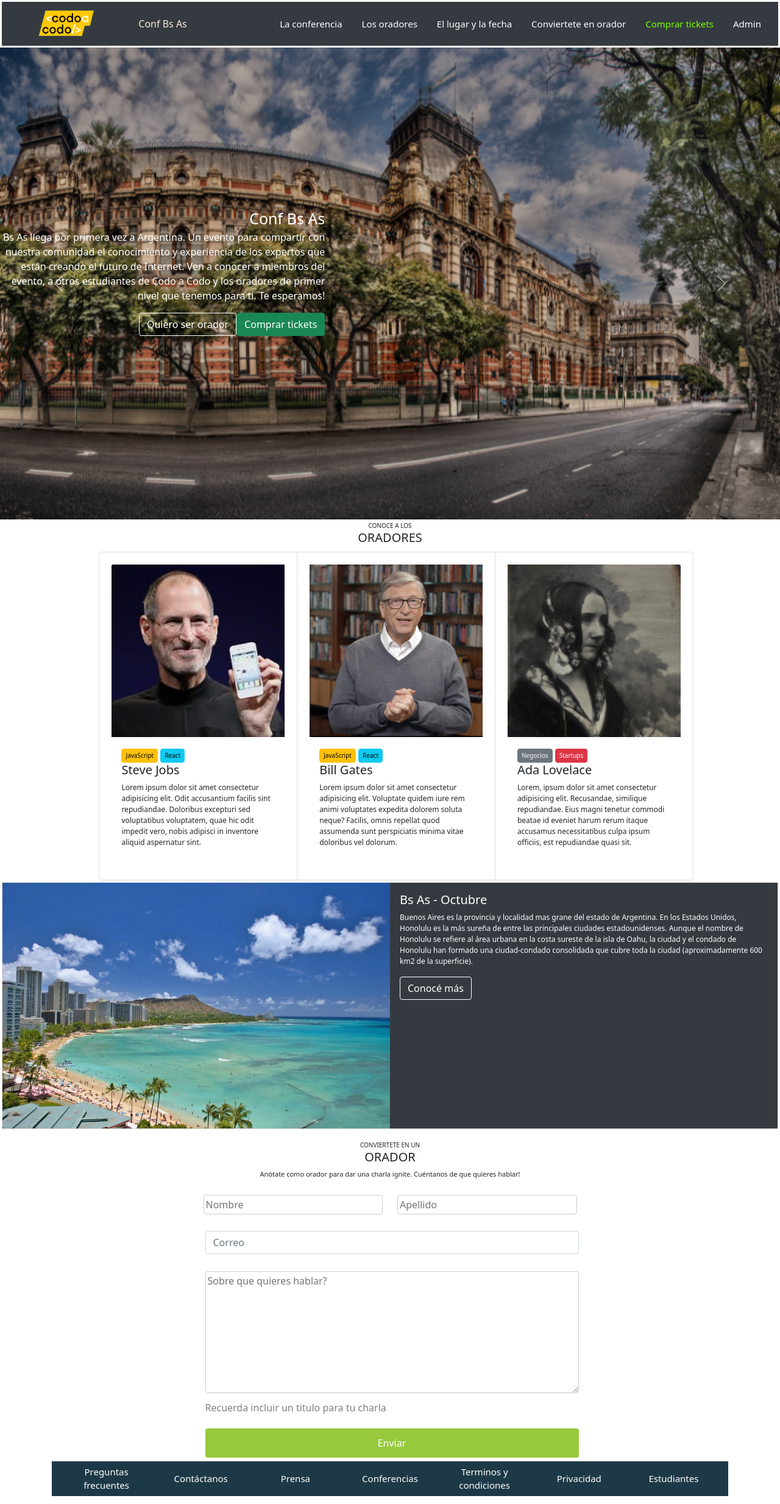
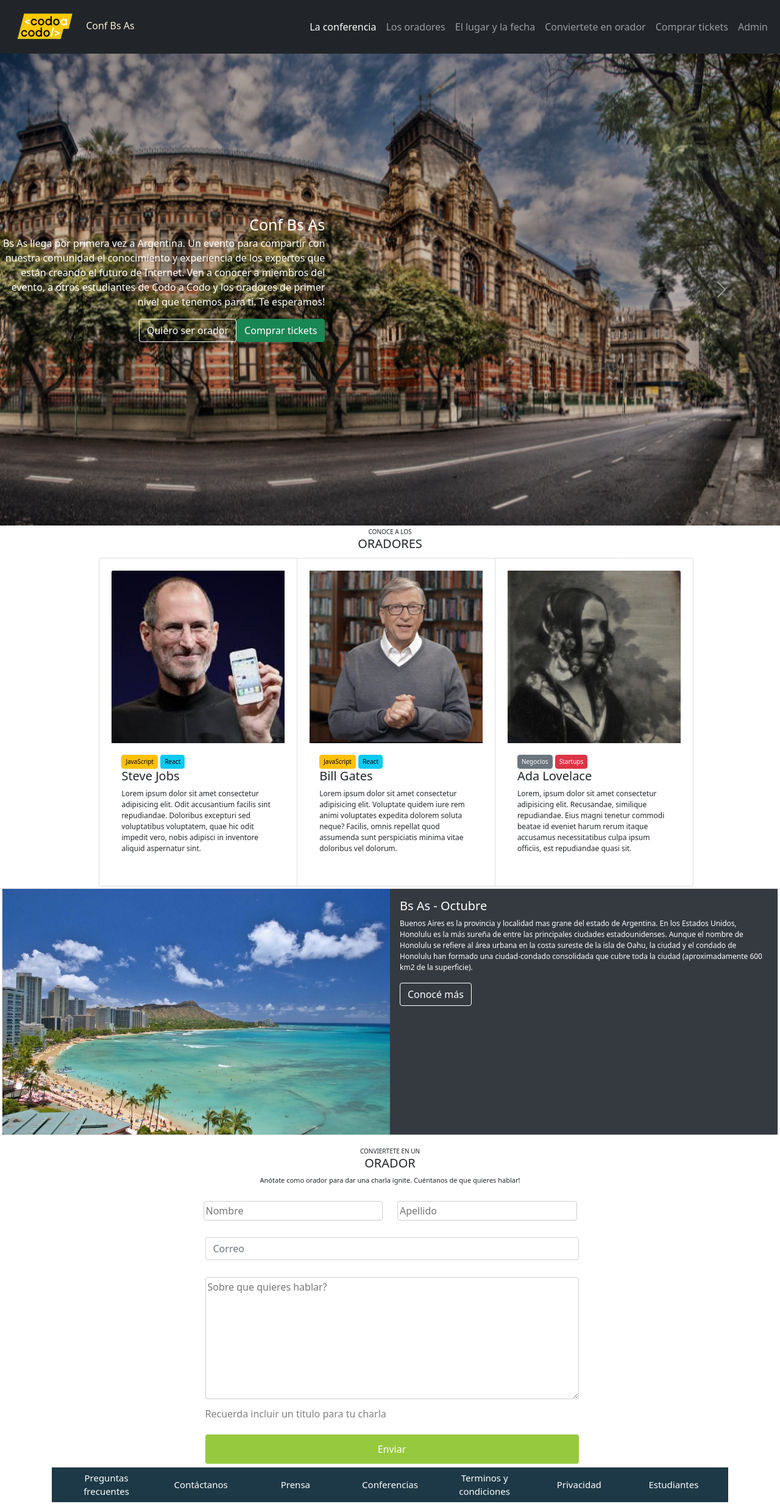
Before and after one commit to arielxct/Trabajo_Integrador_Final_WEB, a PHP site: page / in a window 1280 px wide. Shown: the whole page at 61% size. Run offline with PHP 8.4, Linux system fonts and the light colour scheme; some libraries are stand-ins or nearby versions.

Commit message:
modifico nav-bar utilizando boostrap

```diff
--- a/css/style.css
+++ b/css/style.css
@@ -22,13 +22,13 @@
 
 /* header */
 .columna1 {
-  background-color: #353a40;
+  /* background-color: #353a40; */
   color: antiquewhite;
   /* font-size: 50px; */
 }
 
 .columna3 {
-  background-color: #353a40;
+  /* background-color: #353a40; */
   color: antiquewhite;
   /* font-size: 50px; */
   display: flex;
--- a/index.php
+++ b/index.php
@@ -15,27 +15,27 @@
 </head>
 
 <header class="header">
-    <div class="menu_grande">
+    <!-- <div class="menu_grande">
         <div class="text-center">
-            <div class="row">
-                <div class="col-2 columna1">
+            <div class="row"> -->
+                <!-- <div class="col-2 columna1">
                     <img src="image/codoacodo.png" alt="Codo a Codo" class="logo">
                 </div>
                 <div class="col-1 columna3 conf_bs_as">
                     <a>Conf Bs As</a>
-                </div>
+                </div> -->
 
                 <!-- Incluimos el nav-bar -->
-                <div class="col-9 columna2">
+                <!-- <div class="col-9 columna2"> -->
                     <?php
                     include 'nav-bar.html';
                     ?>
-                </div>
-            </div>
+                <!-- </div> -->
+            <!-- </div> -->
 
-        </div>
-    </div>
-
+        <!-- </div> -->
+    <!-- </div> -->
+</header>
 <!-- ================================================================ -->
 
 <body>
--- a/nav-bar.html
+++ b/nav-bar.html
@@ -1,9 +1,9 @@
 <!-- <div class="col-9 columna2"> -->
 
 
-    <img src="menu.jpg" class="menu">
-    <!-- comienzo barra de navegacion -->
-    <ul class="nav justify-content-center ">
+    <!-- <img src="menu.jpg" class="menu">
+    comienzo barra de navegacion -->
+    <!-- <ul class="nav justify-content-center ">
         <li class="nav-item ">
             <a class="nav-link active" aria-current="page" href="./index.php">La conferencia</a>
         </li>
@@ -21,9 +21,45 @@
         </li>
         <li class="nav-item">
             <a class="nav-link" href="oradores.php">Admin</a>
-        </li>
-    </ul>
+        </li> -->
+    <!-- </ul> -->
 
+    <nav class="navbar navbar-expand-lg navbar-dark bg-dark">
+        <div class="container-fluid">
+            <div class="col-2 columna1">
+                <img src="image/codoacodo.png" alt="Codo a Codo" class="logo">
+                Conf Bs As
+            </div>
+            <!-- <a class="navbar-brand columna3 conf_bs_as" href="#">Conf Bs As</a> -->
+
+            <button class="navbar-toggler" type="button" data-bs-toggle="collapse" data-bs-target="#navbarNav" aria-controls="navbarNav" aria-expanded="false" aria-label="Toggle navigation">
+                <span class="navbar-toggler-icon"></span>
+            </button>
+
+            <div class="collapse navbar-collapse" id="navbarNav">
+                <ul class="navbar-nav ml-auto ms-auto">
+                    <li class="nav-item">
+                        <a class="nav-link active" aria-current="page" href="./index.php">La conferencia</a>
+                    </li>
+                    <li class="nav-item">
+                        <a class="nav-link" href="#oradores">Los oradores</a>
+                    </li>
+                    <li class="nav-item">
+                        <a class="nav-link" href="#lugar_fecha">El lugar y la fecha</a>
+                    </li>
+                    <li class="nav-item">
+                        <a class="nav-link" href="#conviertete_orador">Conviertete en orador</a>
+                    </li>
+                    <li class="nav-item">
+                        <a class="nav-link tickets" href="tickets.html">Comprar tickets</a>
+                    </li>
+                    <li class="nav-item">
+                        <a class="nav-link" href="oradores.php">Admin</a>
+                    </li>
+                </ul>
+            </div>
+        </div>
+    </nav>
 
     <!-- fin de barra de navegacion -->
 
```
Lines whose indentation alone changed are shown as unchanged.
